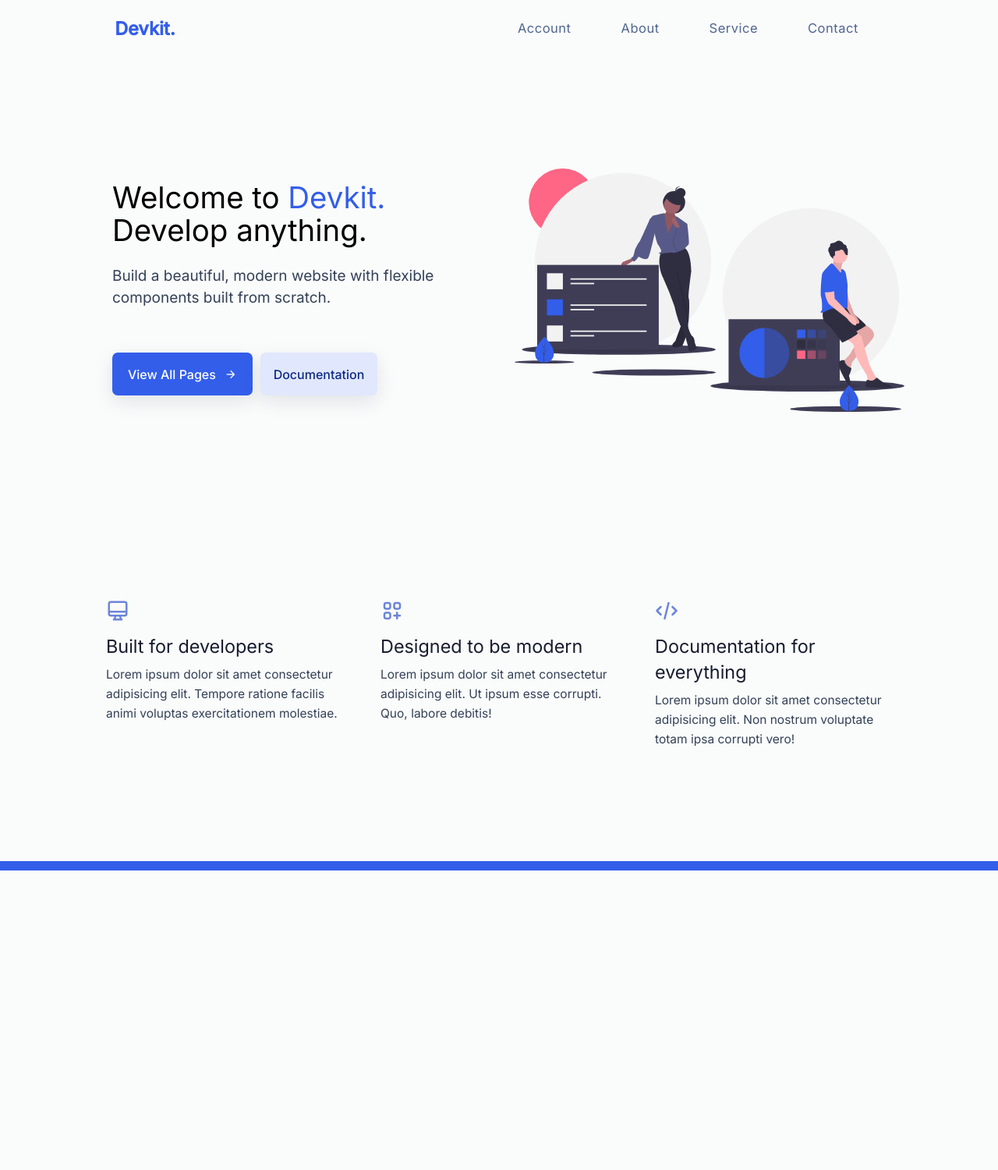
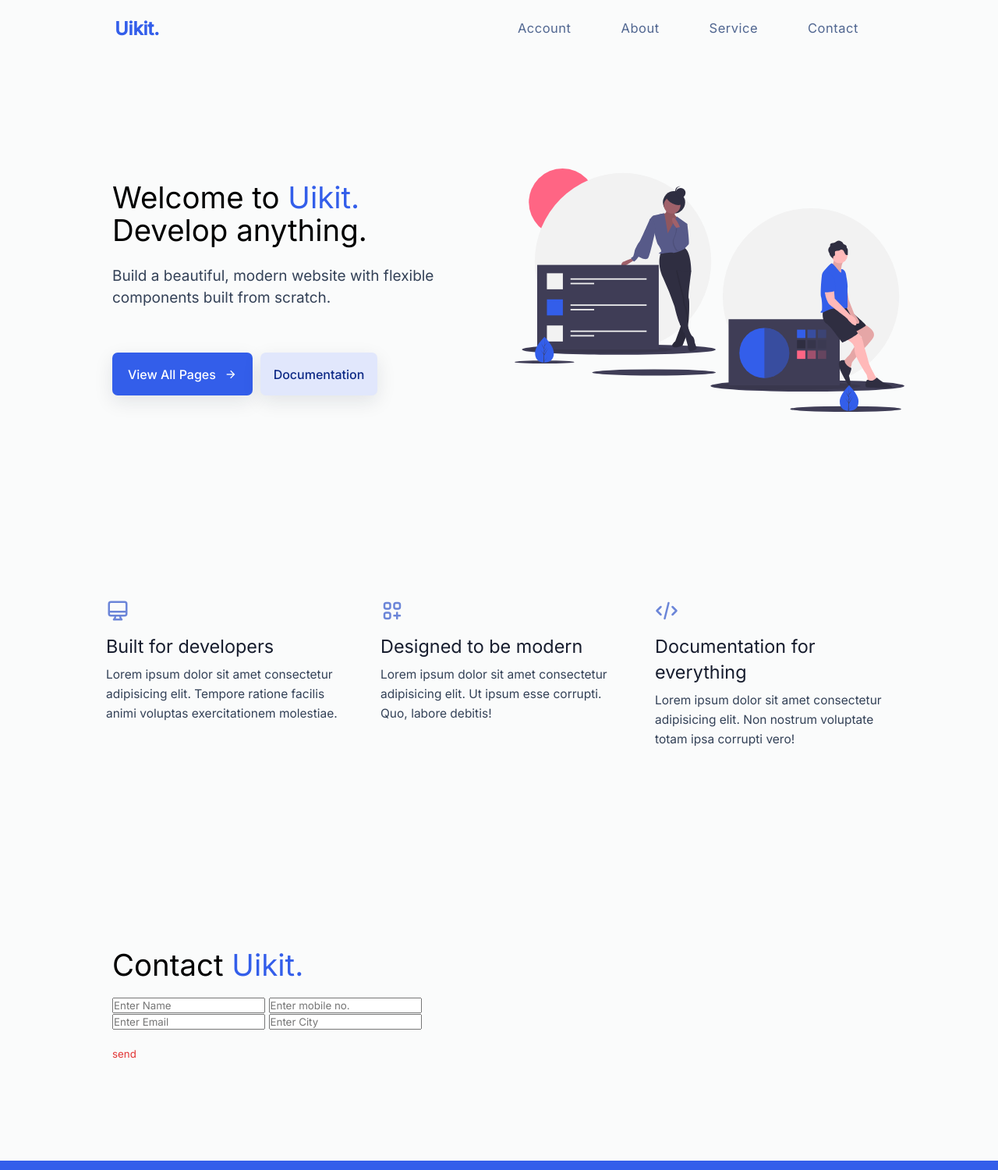
Before and after one commit to VONESHNA/php_as_backend, a PHP site: page / in a window 1280 px wide. Shown: the whole page at 78% size. Before the commit the page ends 1116 px from the top, so only its background shows below. Run offline with PHP 8.4, Linux system fonts and the light colour scheme; some libraries are stand-ins or nearby versions.

Commit message:
Update index.php

```diff
--- a/index.php
+++ b/index.php
@@ -1,3 +1,63 @@
+<?php
+class Connection
+{
+	private $host = "localhost";
+	private $user = "root";
+	private $password = "";
+	private $database = "php_as_backend";
+	private $conn;
+
+	function __construct() {
+		$this->conn = $this->connectDB();
+	}
+
+	function connectDB() {
+		$conn = mysqli_connect($this->host,$this->user,$this->password,$this->database);
+		return $conn;
+	}
+    function runQuery($query) {
+		$result = mysqli_query($this->conn,$query);
+        return $result;
+    }
+	function runGetQuery($query) {
+		$result = mysqli_query($this->conn,$query);
+		while($row=mysqli_fetch_assoc($result)) {
+			$resultset[] = $row;
+		}
+		if(!empty($resultset))
+			return $resultset;
+	}
+
+	function numRows($query) {
+		$result  = mysqli_query($this->conn,$query);
+		$rowcount = mysqli_num_rows($result);
+		return $rowcount;
+	}
+
+    function inBasicDetail($data){$d=$data;
+        $d[0];
+        $d[1];
+        $d[2];
+       // $d[3];
+        $q="INSERT INTO `basic_detail`( `name`, `mob`, `email`) VALUES ('value-1','value-2','value-3')";
+        $this->runQuery($q);
+    }
+    function upBasicDetail($data){
+                                $d=$data;
+                                $d[0];
+                                $d[1];
+                                $d[2];
+                            // $d[3];
+                                $q="UPDATE `basic_detail` SET `name`='va',`mob`='val-3',`email`='val-4' WHERE `id`=1";
+                                $this->runQuery($q);
+                            }
+}
+$con = new Connection;
+$data=[1,2,3];
+//$con->inBasicDetail($data);
+$con->upBasicDetail($data);
+//print_r($con);
+?>
 <!DOCTYPE html>
 <html lang="en">
   <head>
@@ -24,7 +84,7 @@
       <!-- ==== NAVBAR ==== -->
       <nav class="nav">
         <div class="logo">
-          <h2>Devkit.</h2>
+          <h2>Uikit.</h2>
         </div>
 
         <div class="nav_menu" id="nav_menu">
@@ -59,7 +119,7 @@
         <div class="grid-cols-2">
           <div class="grid-item-1">
             <h1 class="main-heading">
-              Welcome to <span>Devkit.</span>
+              Welcome to <span>Uikit.</span>
               <br />
               Develop anything.
             </h1>
@@ -165,6 +225,33 @@
       </div>
     </section>
 
+
+
+
+    <section class="wrapper">
+      <div class="container">
+        <div class="grid-cols-2">
+          <div class="grid-item-1">
+            <h1 class="main-heading">
+            Contact <span>Uikit.</span>
+
+            </h1>
+            </br>
+            <input type="text" name="name" placeholder="Enter Name">
+            <input type="text" name="name" placeholder="Enter mobile no.">
+            <input type="text" name="email" placeholder="Enter Email">
+            <input type="text" name="city" placeholder="Enter City">
+            </br></br><button id="send" name="send">send</button>
+
+          </div>
+          </div>
+
+        </div>
+      </div>
+    </section>
+
+
+
     <footer></footer>
 
     <!-- ==== ANIMATE ON SCROLL JS CDN -->
```
